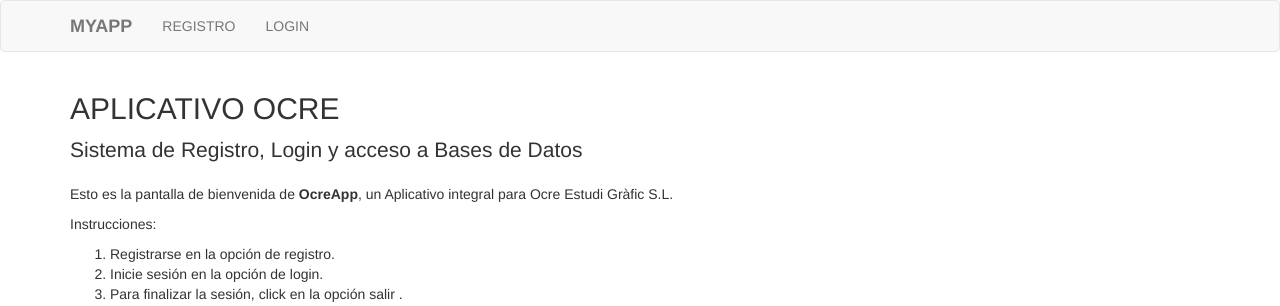
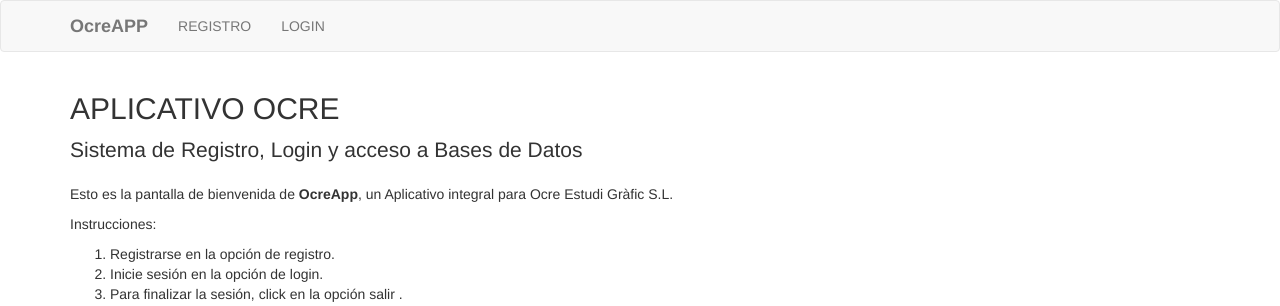
Before and after one commit to MMariscal/Varios, a PHP site: page /index.php in a window 1280 px wide. Shown: the top 306 px of the page. Run offline with PHP 8.4, Linux system fonts and the light colour scheme.

Commit message:
navbar.php

```diff
--- a/rl-php-master/php/navbar.php
+++ b/rl-php-master/php/navbar.php
@@ -8,7 +8,7 @@
       <span class="icon-bar"></span>
       <span class="icon-bar"></span>
     </button>
-    <a class="navbar-brand" href="./"><b>MYAPP</b></a>
+    <a class="navbar-brand" href="./"><b>OcreAPP</b></a>
   </div>
 
   <!-- Collect the nav links, forms, and other content for toggling -->
```
